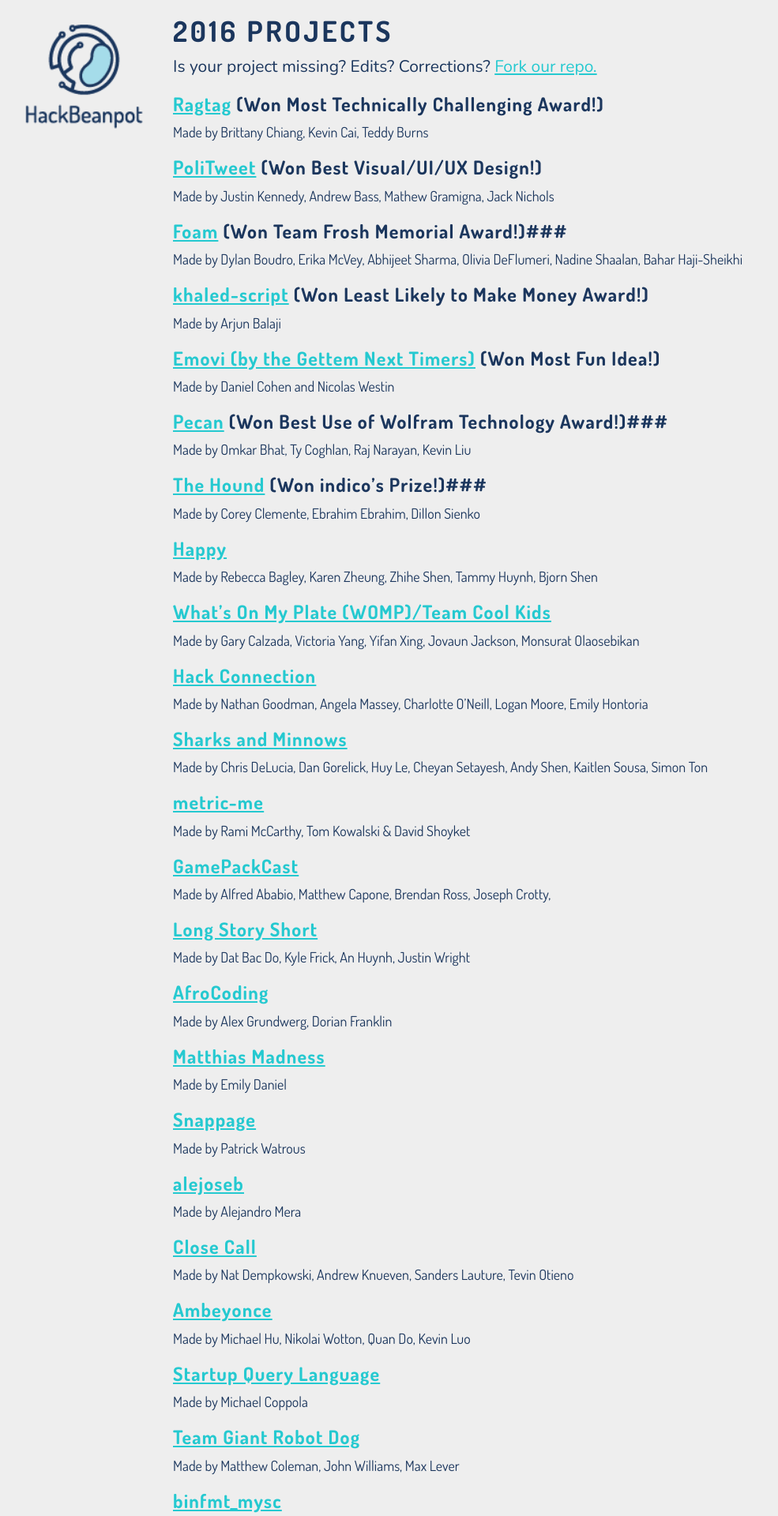
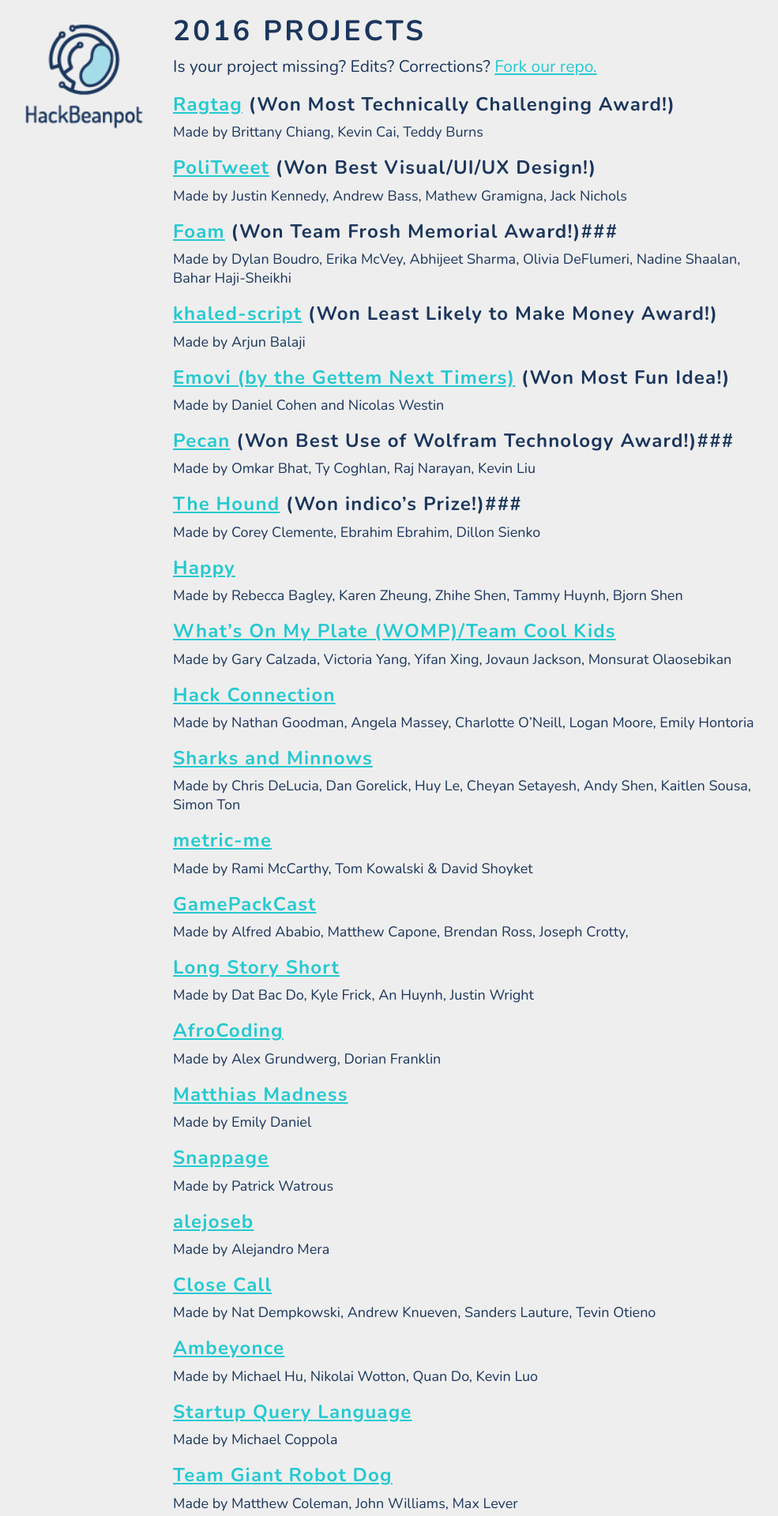
Before and after one commit to HackBeanpot/Projects, a Jekyll site: the page built from 2016-projects.md, in a window 1280 px wide. Shown: the top 1920 px of the page at 79% size, without its empty margins (46-1031 px from the left). Built offline with Jekyll 4.4.1, drawn with Linux system fonts in a browser that asks for light colours.

Commit message:
Nunito for headers

```diff
--- a/css/main.scss
+++ b/css/main.scss
@@ -10,7 +10,7 @@
 }
 
 h1 {
-  font-family: 'Dosis', sans-serif;
+  font-family: 'Nunito', sans-serif;
   font-weight: bolder;
   text-transform: uppercase;
   letter-spacing: .1em;
@@ -29,7 +29,7 @@
 }
 
 h3 {
-  font-family: 'Dosis', sans-serif;
+  font-family: 'Nunito', sans-serif;
   font-weight: bolder;
   letter-spacing: .05em;
 }
@@ -37,7 +37,7 @@
 h4 {
   color: $navy19;
   line-height: 1.333em;
-  font-family: 'Dosis', sans-serif;
+  font-family: 'Nunito', sans-serif;
 }
 
 a {
```
